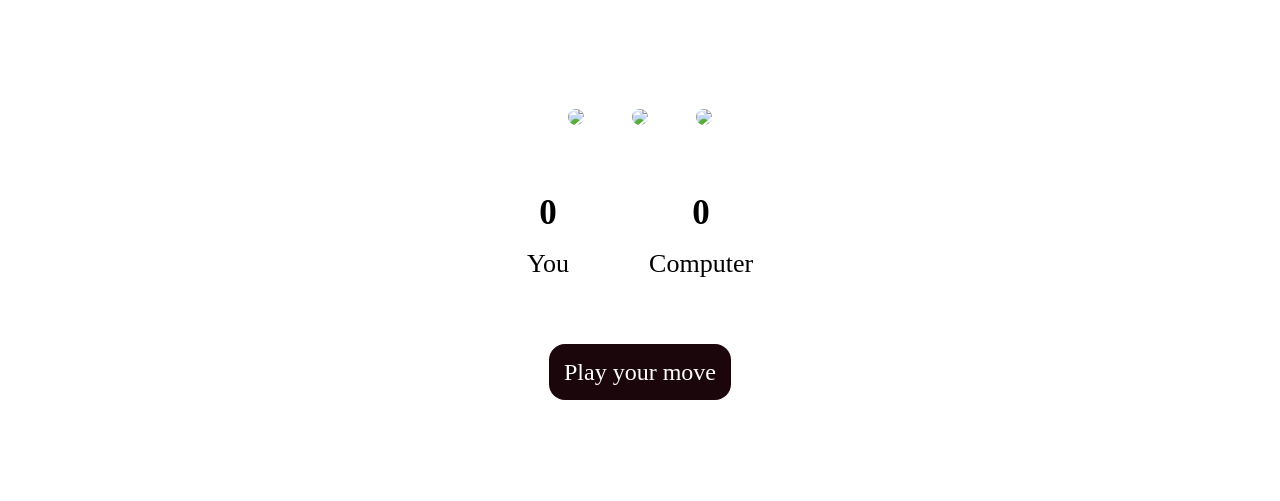
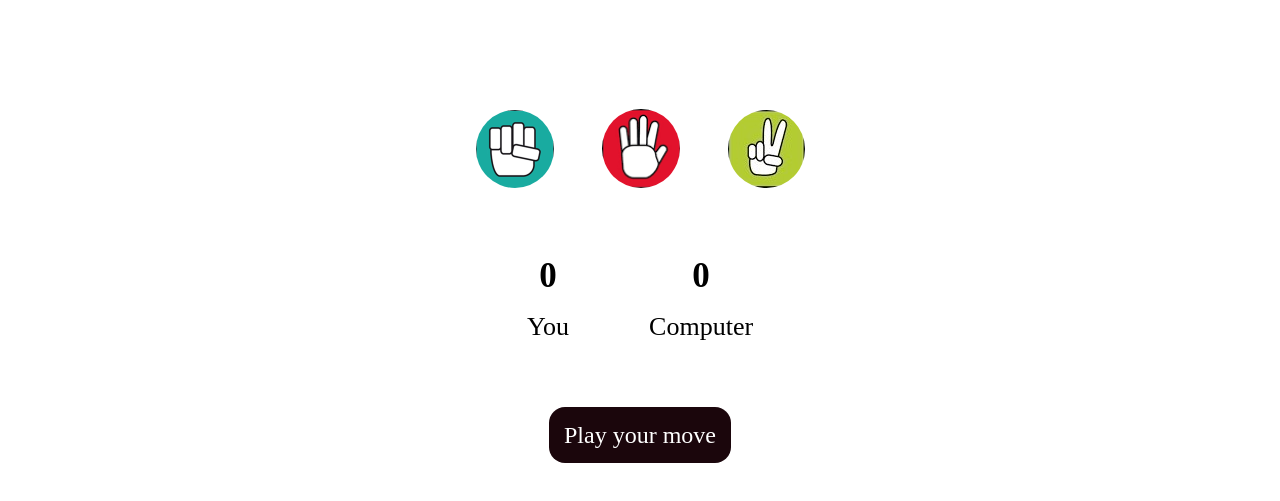
Before and after one commit to Ashvinipagar000/rock-paper-scissors-game, a plain HTML site: page index.html in a window 1280 px wide. Shown: the part 83-584 px from the top of the page. Drawn offline with Linux system fonts and the light colour scheme.

Commit message:
Update index.html

```diff
--- a/index.html
+++ b/index.html
@@ -9,13 +9,13 @@
     <h1 >Rock Paper Seissors</h1>
     <div class="choices">
         <div class="choice" id="rock">
-            <img src="./images/rock.png">
+            <img src="rock.png">
         </div>
         <div class="choice" id="paper">
-            <img src="./images/paper.png" >
+            <img src="paper.png" >
         </div>
         <div class="choice" id="scissor">
-            <img src="./images/scissor.jpg" >
+            <img src="scissor.jpg" >
         </div>
     </div>
 
```
